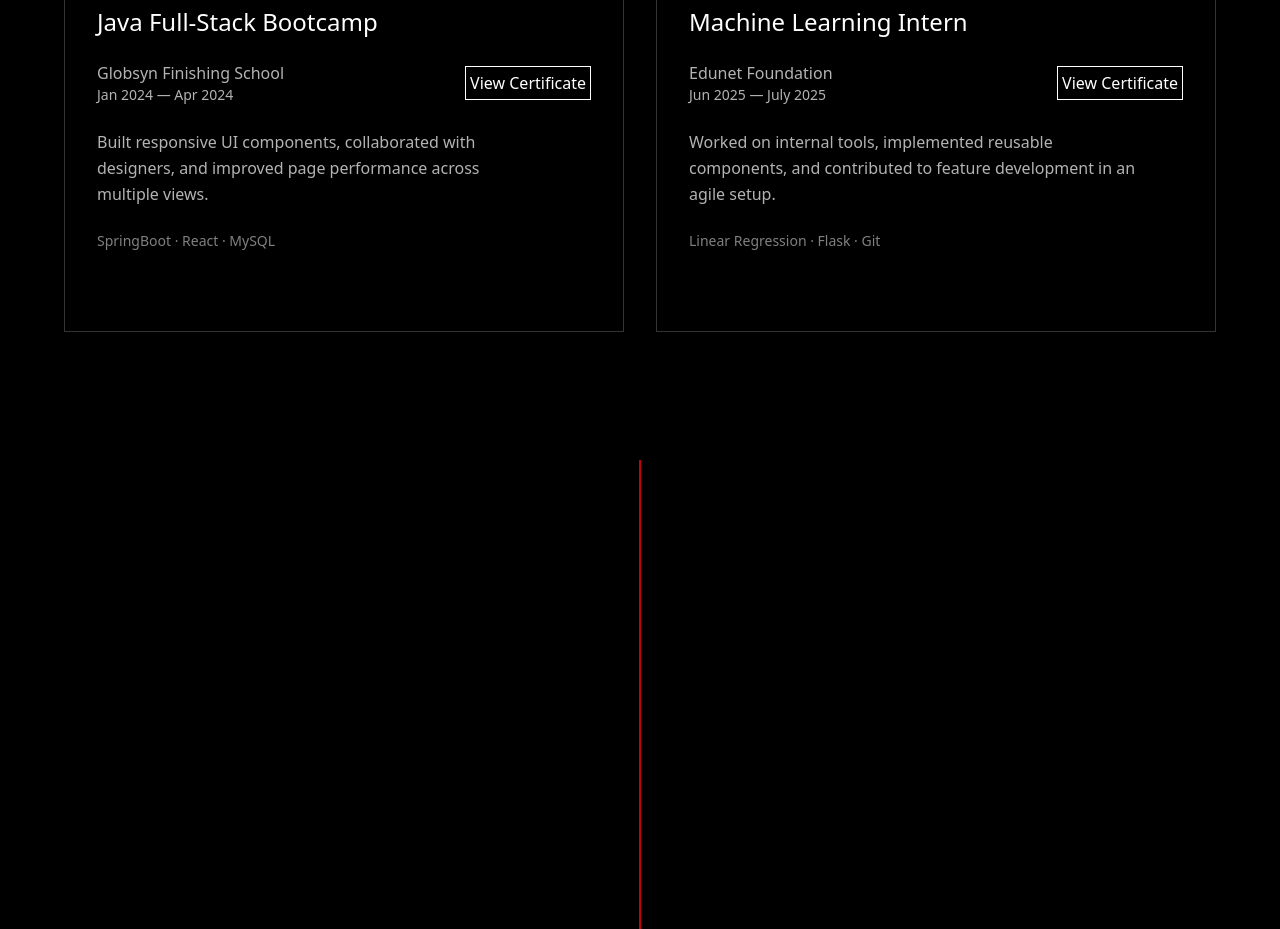
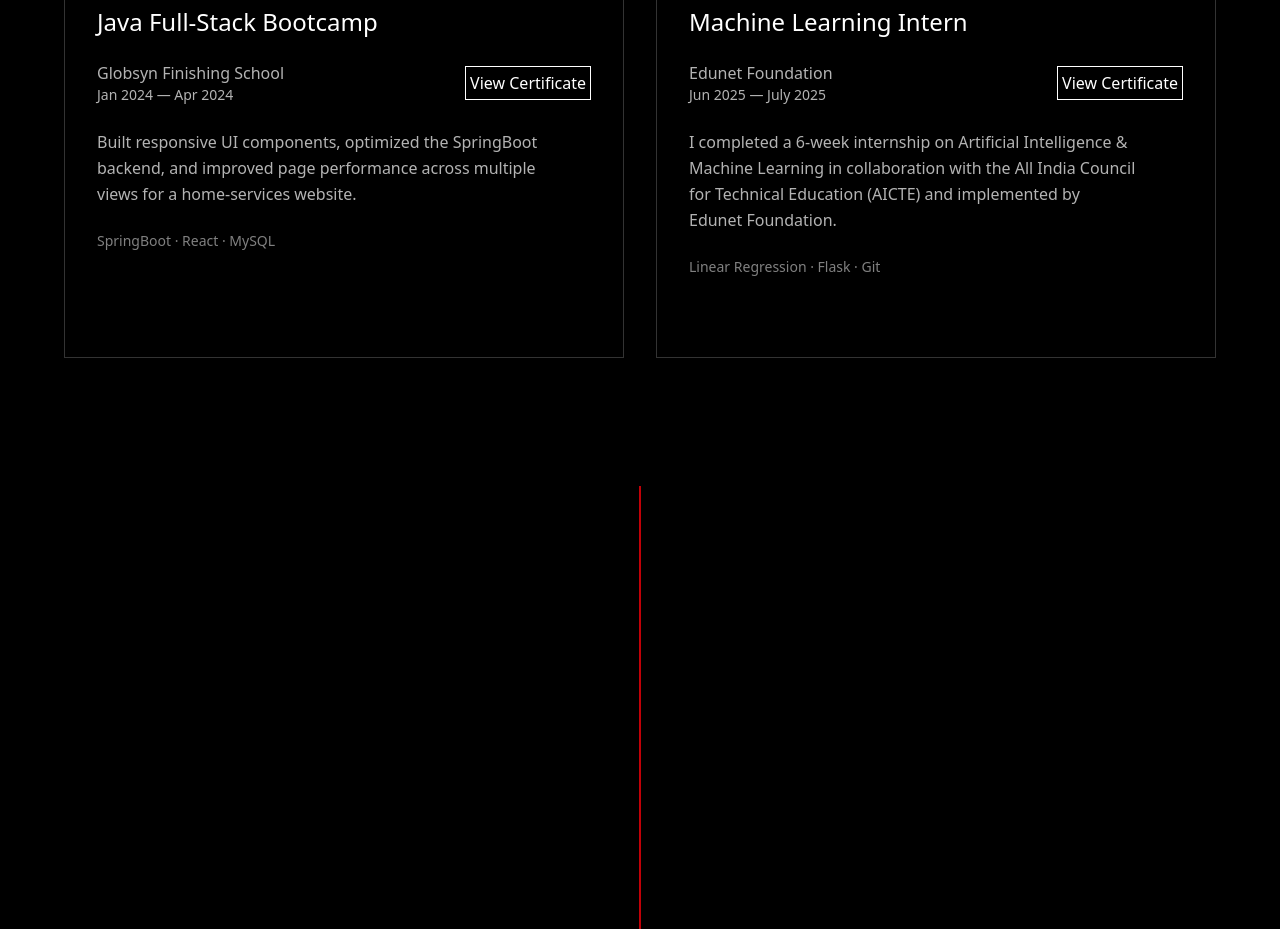
Before and after one commit to inv-nahid/portfolionew_nahid, a React (Vite) app in the folder nahid/frontend/: page / in a window 1280 px wide. Shown: the part 3700-4629 px from the top of the page. Built offline with nearby package versions, Linux system fonts and the light colour scheme; a web font is replaced by a local one.

Commit message:
minor changes added

```diff
--- a/nahid/frontend/src/components/Experience.jsx
+++ b/nahid/frontend/src/components/Experience.jsx
@@ -7,8 +7,9 @@
         company: "Globsyn Finishing School",
         duration: "Jan 2024 — Apr 2024",
         description:
-            "Built responsive UI components, collaborated with designers, and improved page performance across multiple views.",
+            "Built responsive UI components, optimized the SpringBoot backend, and improved page performance across multiple views for a home-services website.",
         tech: ["SpringBoot", "React", "MySQL"],
+        certificate: "https://drive.google.com/file/d/1LPe72QclBO0F3cyOYxwcZtUD4BlOg6hY/view?usp=drive_link",
     },
     {
         id: "02",
@@ -16,8 +17,9 @@
         company: "Edunet Foundation",
         duration: "Jun 2025 — July 2025",
         description:
-            "Worked on internal tools, implemented reusable components, and contributed to feature development in an agile setup.",
+            "I completed a 6-week internship on Artificial Intelligence & Machine Learning in collaboration with the All India Council for Technical Education (AICTE) and implemented by Edunet Foundation.",
         tech: ["Linear Regression", "Flask", "Git"],
+        certificate: "https://drive.google.com/file/d/129W2_epRx56Q8luRiIcqa5vrXaYFSESb/view?usp=drive_link",
     }
 ]
 
--- a/nahid/frontend/src/components/ExperienceCard.jsx
+++ b/nahid/frontend/src/components/ExperienceCard.jsx
@@ -7,6 +7,7 @@
     duration,
     description,
     tech,
+    certificate,
 }) => {
     return (
         <div
@@ -28,7 +29,7 @@
                     <p className="text-sm sm:text-base">{company}</p>
                     <p className="text-xs sm:text-sm">{duration}</p>
                 </div>
-                <CertificateButton href="#">View Certificate</CertificateButton>
+                <CertificateButton href={certificate || "#"}>View Certificate</CertificateButton>
             </div>
 
             <p className="text-white/70 leading-relaxed max-w-md text-sm sm:text-base">
```
